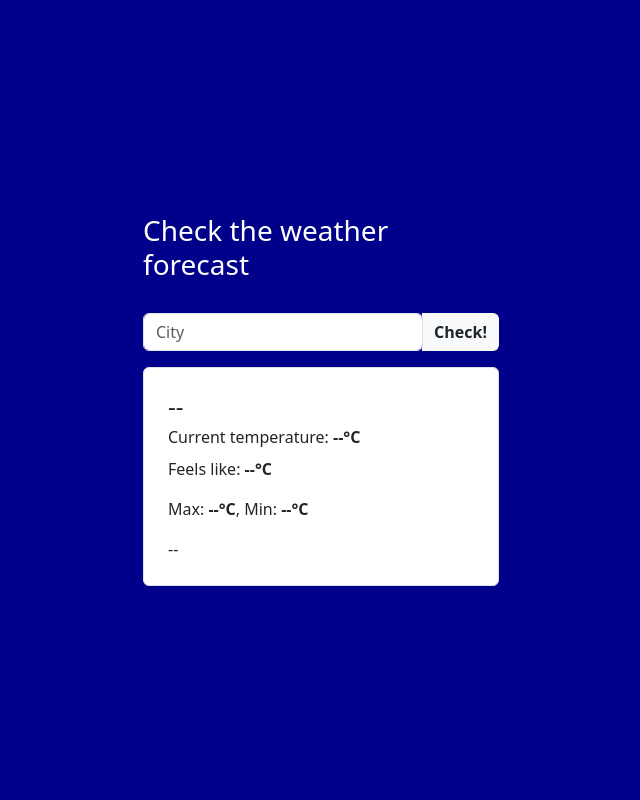
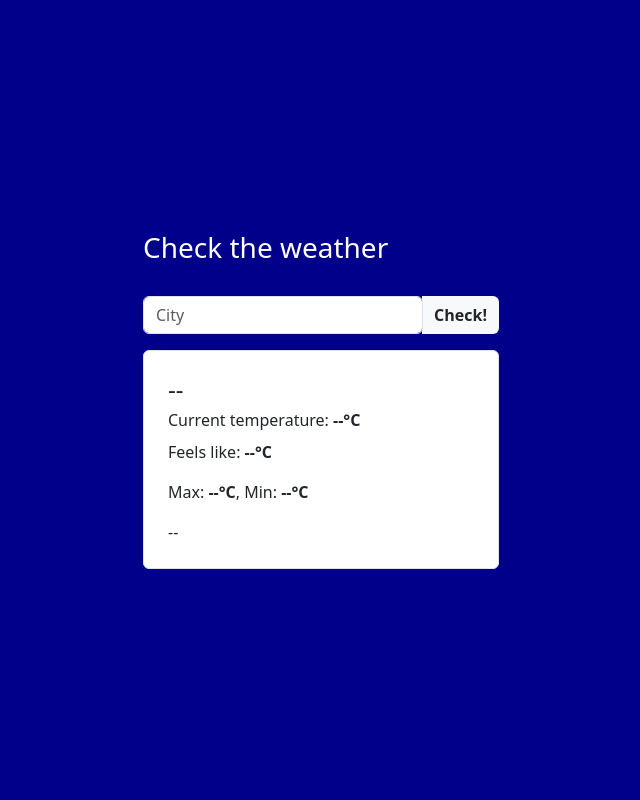
Before and after one commit to shyam291999/weatherforecast, a Django app: page / in a window 1280 px wide. Shown: the whole page, without its empty margins (319-959 px from the left). Run offline with Django 4.2, Linux system fonts and the light colour scheme.

Commit message:
updated index

```diff
--- a/src/templates/index.html
+++ b/src/templates/index.html
@@ -16,7 +16,7 @@
             <div class="row d-flex justify-content-center align-items-center h-100">
                 <div class="col-md-8 col-lg-6 col-xl-4">
 
-                    <h3 class="mb-4 pb-2 fw-normal" style="color:white;">Check the weather forecast</h3>
+                    <h3 class="mb-4 pb-2 fw-normal" style="color:white;">Check the weather</h3>
                     <form  method="post" action="">
                         {% csrf_token %}
                         {% comment %} to ensure that the form which is submitting is form your website or not {% endcomment %}
```
